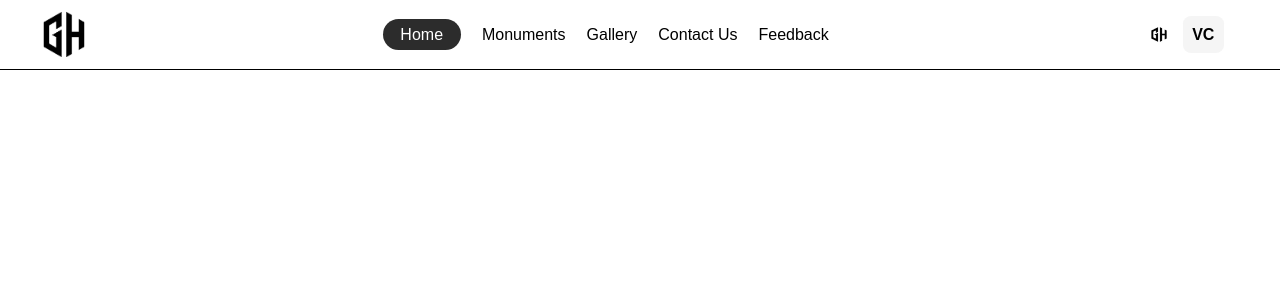
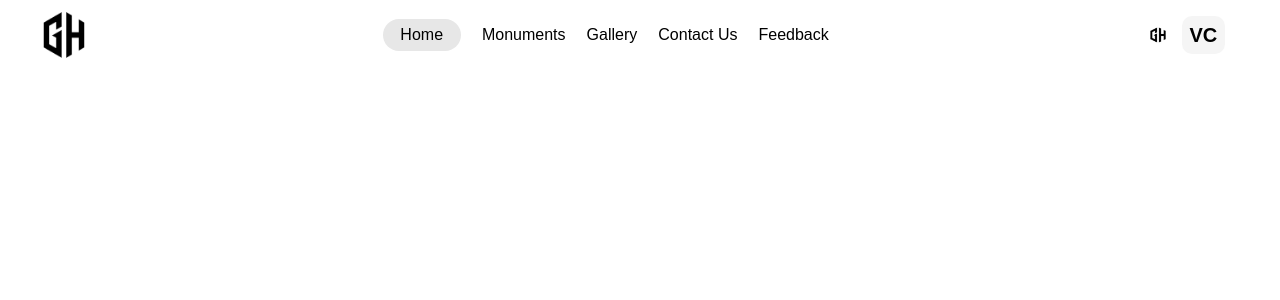
Before and after one commit to kingsleyhenz/global-heritage, a React (Vite) app: page / in a window 1280 px wide. Shown: the top 300 px of the page. Built offline with nearby package versions, Linux system fonts and the light colour scheme; a web font is replaced by a local one.

Commit message:
Visitor Count

```diff
--- a/src/components/navigation.jsx
+++ b/src/components/navigation.jsx
@@ -1,13 +1,30 @@
-import React from "react";
+import React, { useState, useEffect } from "react";
 import { Link, useLocation } from "react-router-dom";
 import '../styles/navigation.css';
 import logo from "../assets/gh-one.png";
 
 const NavigationBar = () => {
     const location = useLocation();
+    const [isVisitorCountExpanded, setIsVisitorCountExpanded] = useState(false);
+    const [visitorCount, setVisitorCount] = useState(0);
+
+    useEffect(() => {
+        if (!sessionStorage.getItem("visited")) {
+            const count = localStorage.getItem("visitorCount");
+            const newCount = count ? parseInt(count, 10) + 1 : 1;
+            setVisitorCount(newCount);
+            localStorage.setItem("visitorCount", newCount);
+            sessionStorage.setItem("visited", "true");
+        } else {
+            setVisitorCount(parseInt(localStorage.getItem("visitorCount"), 10) || 0);
+        }
+    }, []);
+
+    const handleVisitorCountClick = () => {
+        setIsVisitorCountExpanded(prevState => !prevState);
+    };
 
     return (
-        <>
         <div className="nav">
             <div className="nav-title">
                 <img src={logo} alt="Global Heritage" title="Global Heritage" />
@@ -21,11 +38,15 @@ const NavigationBar = () => {
             </div>
             <div className="visitor-count">
                 <img src={logo} alt="" className="vc-logo"/>
-                    <p>VC</p>
+                <p
+                    onClick={handleVisitorCountClick}
+                    style={{ padding: isVisitorCountExpanded ? "4% 10%" : "4%", fontSize: isVisitorCountExpanded ? "13px" : "20px" }}
+                >
+                    {isVisitorCountExpanded ? `Visitors Count: ${visitorCount}` : "VC"}
+                </p>
             </div>
         </div>
-        </>
     );
-}
+};
 
 export default NavigationBar;
--- a/src/styles/navigation.css
+++ b/src/styles/navigation.css
@@ -4,7 +4,7 @@
     background-color: white;
     display: flex;
     justify-content: space-between;
-    border-bottom: 1px solid;
+    /* border-bottom: 1px solid; */
     padding-right: 5px;
 }
 .nav-title{
@@ -45,19 +45,18 @@
 }
 .visitor-count > p{
     background-color: whitesmoke;
-    padding: 5%;
-    border-radius: 20%;
+    border-radius: 10px;
     font-weight: 700;
     cursor: pointer;
+    transition: padding 0.5s ease;
 }
 .visitor-count > p:hover{
-    background-color: rgb(240, 240, 240);
-    transition: 0.5s;
+    background-color: rgb(231, 231, 231);
 }
 
 #active-link{
-    background-color: rgb(44, 44, 44);
-    color: white;
+    background-color:rgb(231, 231, 231);
+    color: black;
     padding: 1.5% 4%;
     border: none;
     border-radius: 20px;
```
Lines whose indentation alone changed are shown as unchanged.
